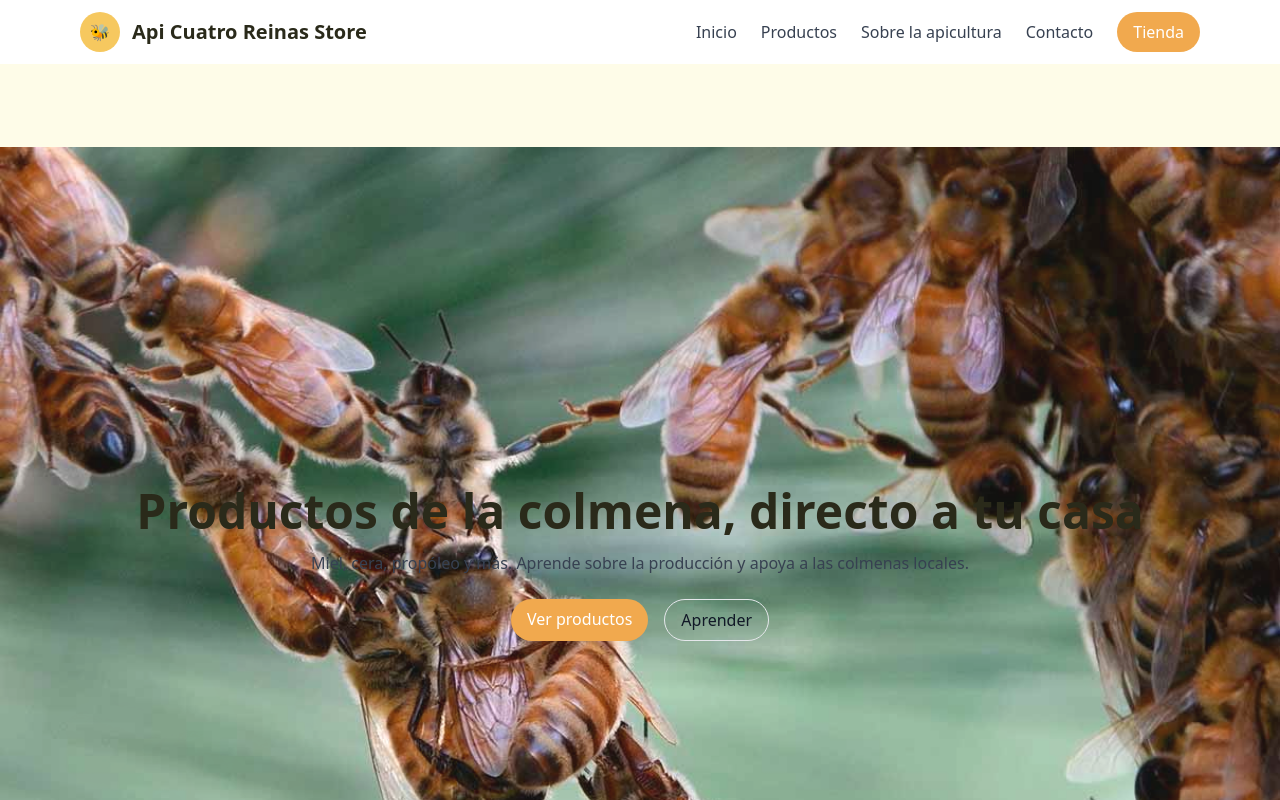
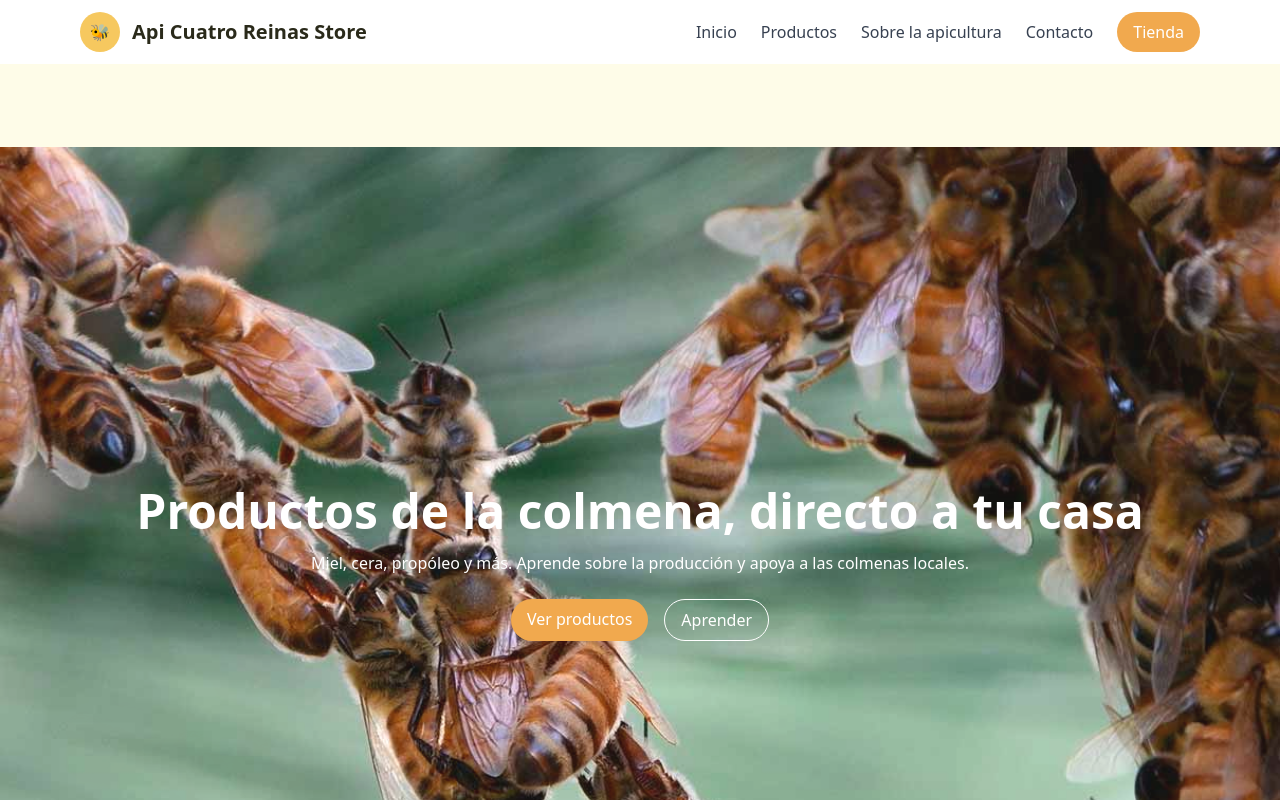
Before and after one commit to joseveloso1501/apicuatroreinas, a React (Vite) app in the folder frontend/: page / in a window 1280 px wide. Shown: the top 800 px of the page. Built offline with nearby package versions, Linux system fonts and the light colour scheme.

Commit message:
mejora el contraste de texto en la página de inicio para una mejor legibilidad

```diff
--- a/frontend/src/pages/Home.jsx
+++ b/frontend/src/pages/Home.jsx
@@ -9,11 +9,11 @@ export default function Home(){
       <div className="absolute inset-0 flex items-center justify-center">
         <div className="max-w-6xl mx-auto px-4 flex flex-col items-center justify-center text-center">
           <div>
-            <h1 className="text-4xl md:text-5xl font-extrabold text-darkbee">Productos de la colmena, directo a tu casa</h1>
-            <p className="mt-4 text-gray-700">Miel, cera, propóleo y más. Aprende sobre la producción y apoya a las colmenas locales.</p>
+            <h1 className="text-4xl md:text-5xl font-extrabold text-white">Productos de la colmena, directo a tu casa</h1>
+            <p className="mt-4 text-white">Miel, cera, propóleo y más. Aprende sobre la producción y apoya a las colmenas locales.</p>
             <div className="mt-6 flex gap-4 justify-center">
               <Link to="/productos" className="btn-primary">Ver productos</Link>
-              <Link to="/sobre" className="px-4 py-2 rounded-full border border-amber-400">Aprender</Link>
+              <Link to="/sobre" className="px-4 py-2 rounded-full border border-white text-white hover:bg-white hover:text-amber-400">Aprender</Link>
             </div>
           </div>
         </div>
```
